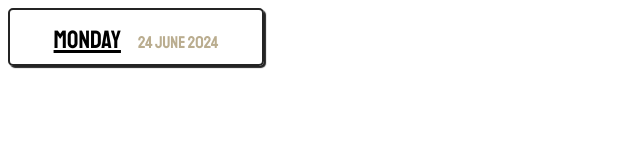
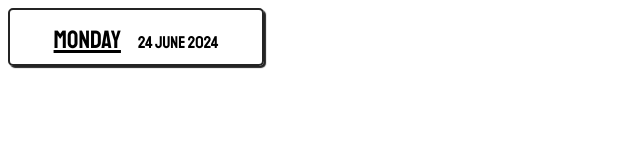
Before and after one commit to tay951/notion_widgets_main, a plain HTML site: page date.html in a window 1280 px wide. Shown: the full height of the page, 0-640 px from the left. Drawn offline with Linux system fonts and the light colour scheme.

Commit message:
Update date.html

```diff
--- a/date.html
+++ b/date.html
@@ -34,7 +34,7 @@
         }
         .date {
             font-size: 1.5rem;
-            color: #baad8f;
+            color: #00000;
         }
     </style>
 </head>
```
